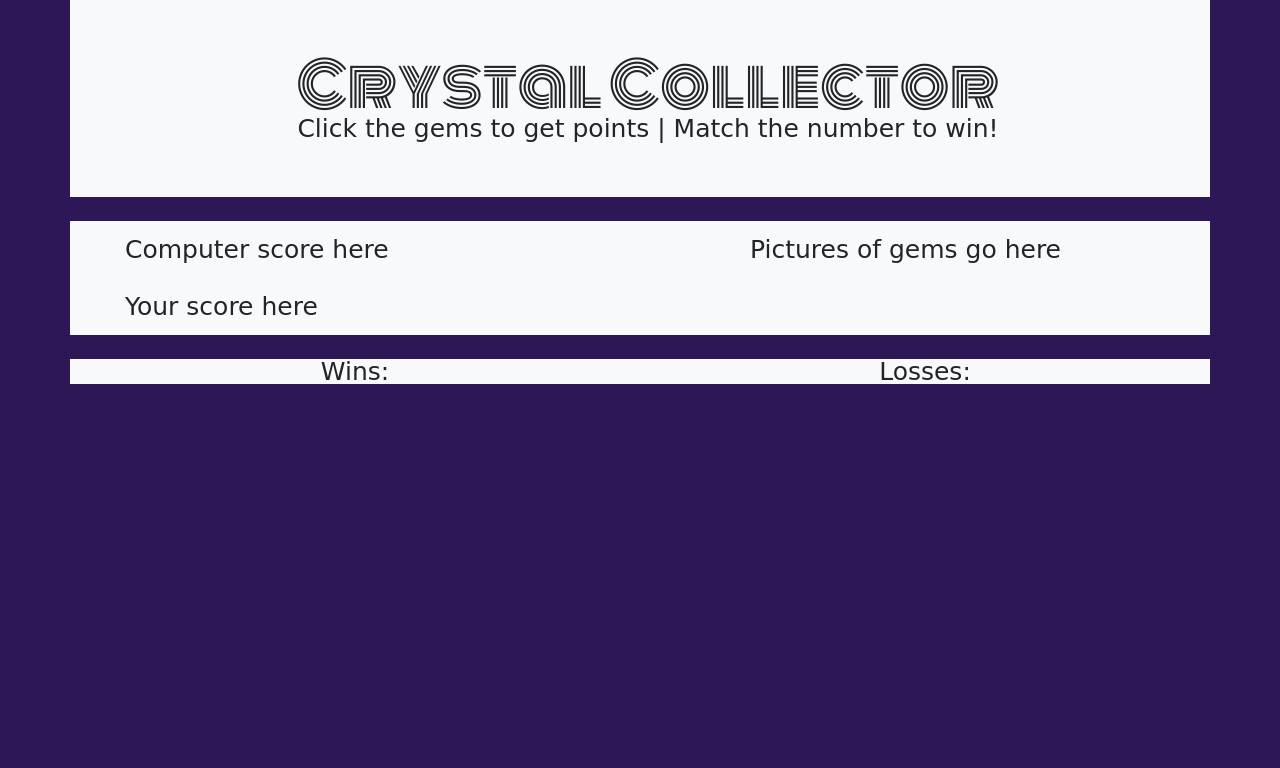
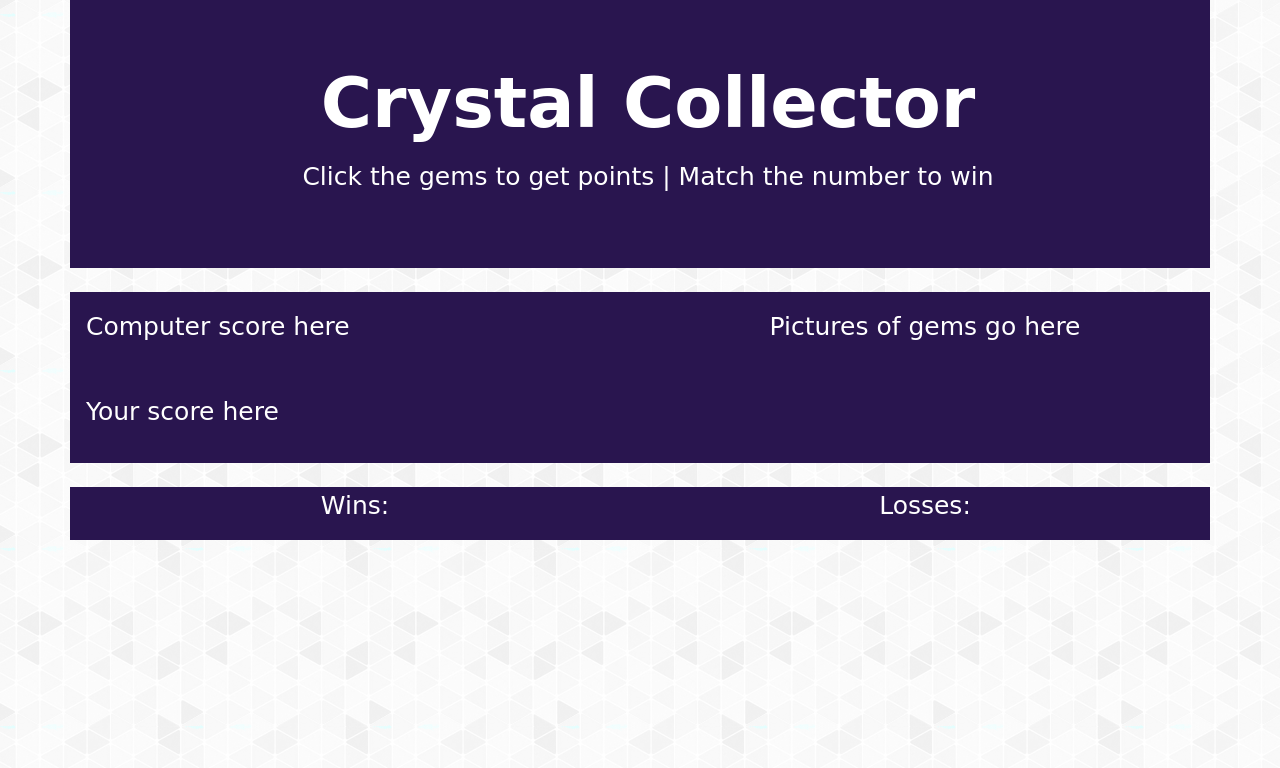
Before and after one commit to rchlblns/unit-4-game, a plain HTML site: page index.html in a window 1280 px wide. Drawn offline with nearby package versions, Linux system fonts and the light colour scheme; a web font is replaced by a local one.

Commit message:
started js file

```diff
--- a/assets/css/style.css
+++ b/assets/css/style.css
@@ -1,10 +1,17 @@
 body {
-    background-color: #2e1757;
+    background-image: url(../images/gplaypattern.png);
+}
+
+.container {
+    background-color: #29154f;
+    color: white;
 }
 
 h1 {
-    font-family: "Monoton", cursive;
-    font-size: 60px;
+    font-family: "Megrim", cursive;
+    font-size: 70px;
+    font-weight: bold;
+    padding: 5px;
 }
 
 p {
--- a/assets/javascript/game.js
+++ b/assets/javascript/game.js
@@ -0,0 +1,4 @@
+$(document).ready(function() {
+
+
+});
--- a/index.html
+++ b/index.html
@@ -5,49 +5,50 @@
     <meta http-equiv="X-UA-Compatible" content="IE=edge">
     <title>C R Y S T A L C O L L E C T O R</title>
     <meta name="viewport" content="width=device-width, initial-scale=1">
+    <link rel="stylesheet" type="text/css" href="assets/css/reset.css">
     <link rel="stylesheet" href="https://stackpath.bootstrapcdn.com/bootstrap/4.1.3/css/bootstrap.min.css" integrity="sha384-MCw98/SFnGE8fJT3GXwEOngsV7Zt27NXFoaoApmYm81iuXoPkFOJwJ8ERdknLPMO" crossorigin="anonymous">
     <link href="https://fonts.googleapis.com/css?family=Megrim|Monoton" rel="stylesheet">
-    <link rel="stylesheet" type="text/css" href="assets/css/reset.css">
     <link rel="stylesheet" type="text/css" href="assets/css/style.css" />
+    <script src="https://code.jquery.com/jquery-3.3.1.js" integrity="sha256-2Kok7MbOyxpgUVvAk/HJ2jigOSYS2auK4Pfzbm7uH60=" crossorigin="anonymous"></script>
     <script src="assets/javascript/game.js"></script>
 </head>
 <body>
-    <div class="container bg-light text-center">
+    <div class="container text-center">
 
         <div class="row">
             <div class="col-12 m-2 p-5">
                 <h1>Crystal Collector</h1>
-                <p>Click the gems to get points | Match the number to win!</p>
+                <p>Click the gems to get points | Match the number to win</p>
             </div>
         </div>
 
     </div>
 
-    <div class="container bg-light mx-auto">
+    <div class="container my-4">
 
-        <div class="row m-4">
-            <div class="col-6">
-                <div class="row p-3 text-center">
-                    <p>Computer score here</p>
+        <div class="row">
+            <div class="col-md-6 text-center">
+                <div class="row p-3">
+                    <p class="number-to-guess">Computer score here</p>
                 </div>
-                <div class="row p-3 text-center">
-                    <p>Your score here</p>
+                <div class="row p-3">
+                    <p class="your-guess">Your score here</p>
                 </div>
             </div>
-            <div class = "col-6 p-3">
+            <div class = "col-md-6 p-3 text-center">
                 <p class="text-center">Pictures of gems go here</p>
             </div>
         </div>
 
     </div>
 
-    <div class="container bg-light text-center mx-auto">
+    <div class="container">
         <div class="row">
-            <div class="col-6">
-                <p>Wins: </p>
+            <div class="col-md-6 text-center">
+                <p class="wins-text">Wins: </p>
             </div>
-            <div class="col-6">
-                <p>Losses: </p>
+            <div class="col-md-6 text-center">
+                <p class="losses-text">Losses: </p>
             </div>
         </div>
     </div>
```
Also changed, not shown: assets/images/gplaypattern.png (added).
